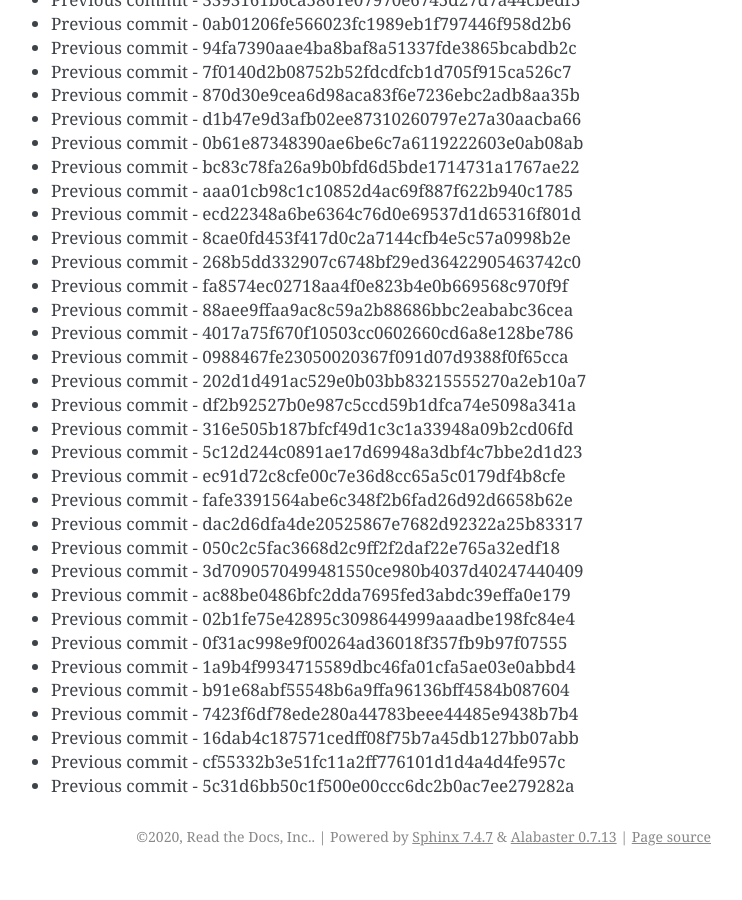
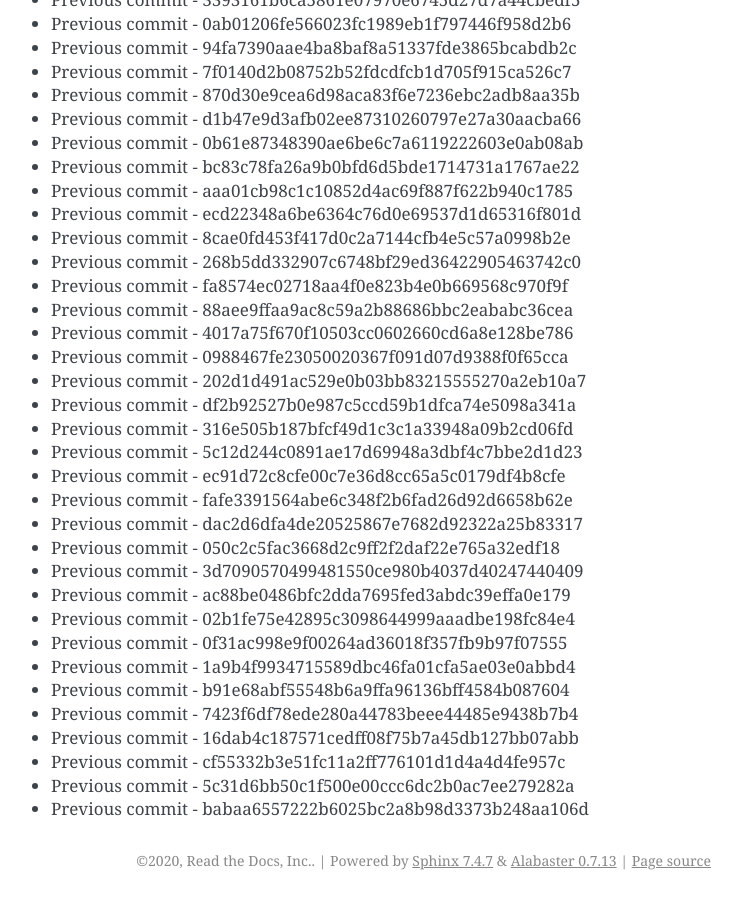
Before and after one commit to readthedocs/rtd-git-stresstest, a Sphinx documentation site: the page built from docs/updates.rst, in a window 1280 px wide and 900 px high, scrolled down 92773 px. Shown: the whole window, without its empty margins (399-1141 px from the left). Built offline with Sphinx 7.4.7, drawn with Linux system fonts in a browser that asks for light colours; before the commit the page ends 93649 px from its top, so only the background shows below that.

Commit message:
Generating commit from previous: babaa6557222b6025bc2a8b98d3373b248aa106d

```diff
--- a/docs/updates.rst
+++ b/docs/updates.rst
@@ -3930,3 +3930,4 @@ It can be tested for any performance characteristics.
 * Previous commit - 16dab4c187571cedff08f75b7a45db127bb07abb
 * Previous commit - cf55332b3e51fc11a2ff776101d1d4a4d4fe957c
 * Previous commit - 5c31d6bb50c1f500e00ccc6dc2b0ac7ee279282a
+* Previous commit - babaa6557222b6025bc2a8b98d3373b248aa106d
```
